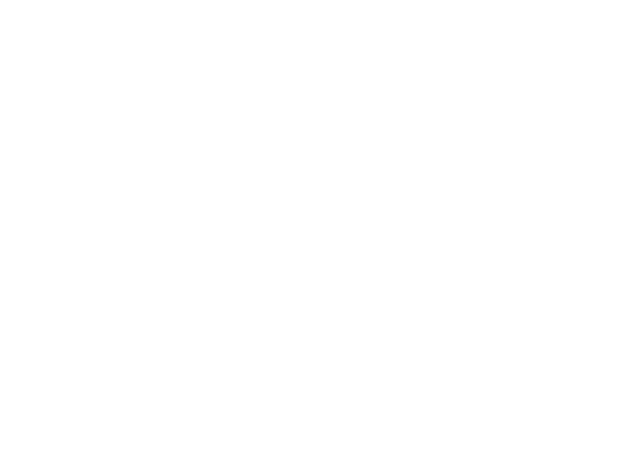
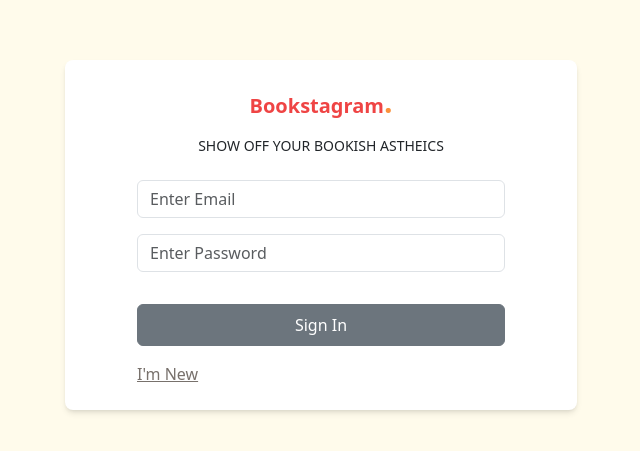
Before and after one commit to sudiptabhatta/Bookstagram, a React (Create React App) app in the folder client/: page /login in a window 1280 px wide. Before the commit this address had no page. Shown: the part 165-616 px from the top of the page, without its empty margins (319-959 px from the left). Built offline with nearby package versions, Linux system fonts and the light colour scheme.

Commit message:
add: login page design

```diff
--- a/client/src/App.js
+++ b/client/src/App.js
@@ -3,14 +3,16 @@
 import { BrowserRouter, Routes, Route } from "react-router-dom";
 import { ToastContainer } from 'react-toastify';
 import 'react-toastify/dist/ReactToastify.css';
+import Login from './pages/Login';
 
 export default function App() {
   return (
     <div className='bg-amber-50'>
-    <ToastContainer />
+      <ToastContainer />
       <BrowserRouter>
         <Routes>
           <Route path='/signup' element={<Signup />} />
+          <Route path='/login' element={<Login />} />
         </Routes>
       </BrowserRouter>
     </div>
--- /dev/null
+++ b/client/src/pages/Login.js
@@ -0,0 +1,39 @@
+import React from 'react'
+import Container from 'react-bootstrap/esm/Container'
+import Row from 'react-bootstrap/Row';
+import Col from 'react-bootstrap/Col';
+import Form from 'react-bootstrap/Form';
+import Button from 'react-bootstrap/Button';
+import { Link } from 'react-router-dom';
+
+export default function Login() {
+    return (
+        <Container className="min-h-screen flex items-center justify-center">
+            <Row className='w-full max-w-lg'>
+                <Col className="shadow-md p-4 bg-white rounded-lg">
+                    <div className="text-center mb-3">
+                        <div className="text-red-500 text-xl font-bold">Bookstagram<span className='text-3xl text-orange-400'>.</span></div>
+                    </div>
+                    <div className="text-center mb-4">
+                        <div className="text-sm font-thin">SHOW OFF YOUR BOOKISH ASTHEICS</div>
+                    </div>
+                    <Form>
+                        <Form.Group className="mb-3 px-5" controlId="email">
+                            <Form.Control type="email" placeholder="Enter Email" />
+                        </Form.Group>
+
+                        <Form.Group className="mb-3 px-5" controlId="password">
+                            <Form.Control type="password" placeholder="Enter Password" />
+                        </Form.Group>
+                        <div className='px-5'>
+                            <Button variant="secondary" type="submit" className="w-full py-2 mt-3">Sign In</Button>
+                        </div>
+                        <div className='mt-3 px-5'>
+                            <Link to="/signup" className='mt-3 text-stone-500'>I'm New</Link>
+                        </div>
+                    </Form>
+                </Col>
+            </Row>
+        </Container>
+    )
+}
--- a/client/src/pages/Signup.js
+++ b/client/src/pages/Signup.js
@@ -79,7 +79,7 @@
                             </Form.Control.Feedback>
                         </Form.Group>
                         <div className='px-5'>
-                            <Button variant="secondary" type="submit" className="w-full py-2 mt-3">Sign In</Button>
+                            <Button variant="secondary" type="submit" className="w-full py-2 mt-3">Sign Up</Button>
                         </div>
                         <div className='mt-3 px-5'>
                             <Link to="/login" className='mt-3 text-stone-500'>I have an account</Link>
--- a/client/src/utils/ValidationSchema.js
+++ b/client/src/utils/ValidationSchema.js
@@ -6,6 +6,6 @@
   username: yup.string().min(5, 'Username must be at least 5 characters long').max(20, 'Username must be less than 20 characters long').required('Username is required'),
   password: yup.string().matches(/^(?=.*[a-z])(?=.*[A-Z])(?=.*[0-9])(?=.*[!@#\$%\^&\*])(?=.{8,})/,
     "Must Contain 8 Characters, One Uppercase, One Lowercase, One Number and One Special Case Character"
-  ),
+  ).required('Password is required'),
   confirm_password: yup.string().oneOf([yup.ref('password')], 'Passwords doesn\'t match').required('Pasword confirmation is required'),
 })
```
